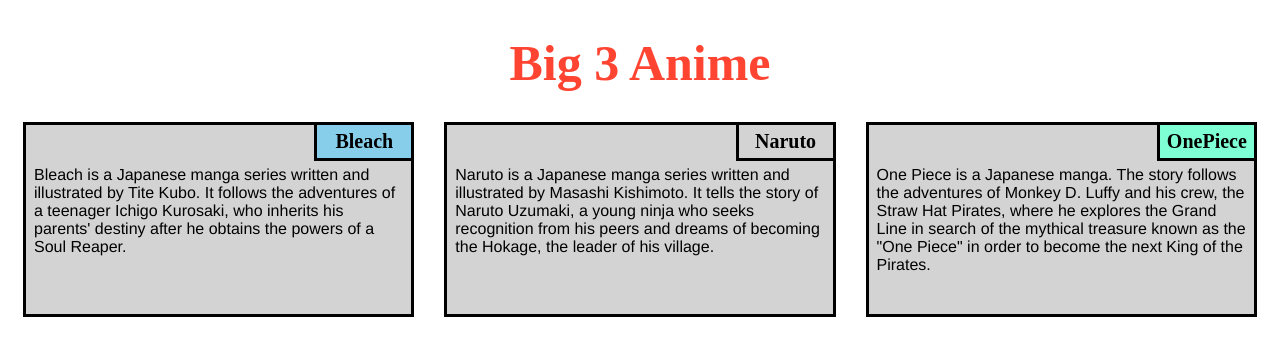
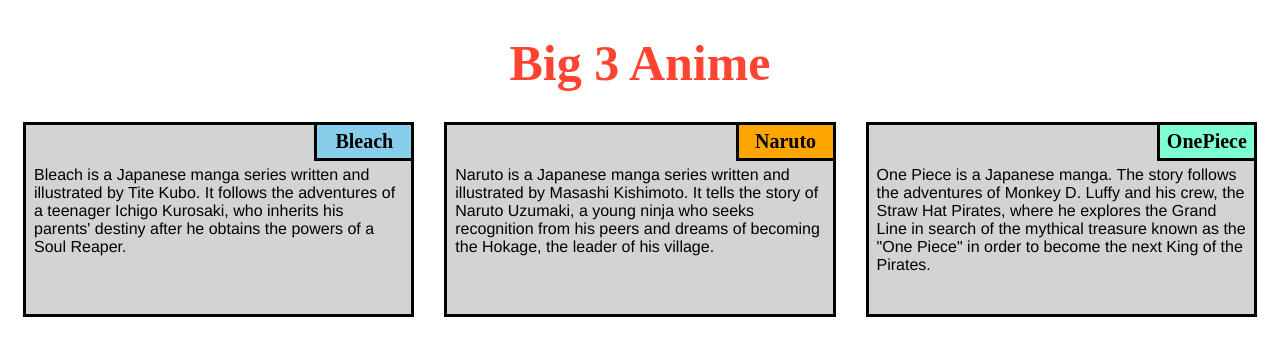
Before and after one commit to sheetalsahani45/CourseraAssignment2.github.io, a plain HTML site: page Assignment2/index.html in a window 1280 px wide. Drawn offline with Linux system fonts and the light colour scheme.

Commit message:
Update style.css

```diff
--- a/Assignment2/css/style.css
+++ b/Assignment2/css/style.css
@@ -58,7 +58,7 @@
         text-align: center;
         font-size: 125%;
         font-weight: bold;
-        background-color: #FFA5OO;
+        background-color: #FFA500;
 
     }
 
```
